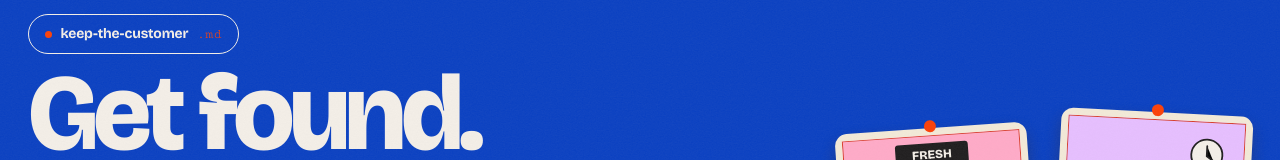
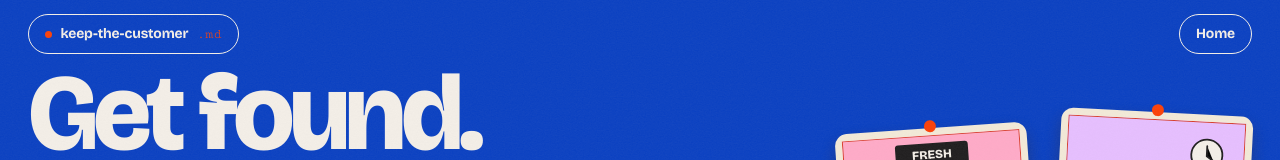
Before and after one commit to drpnvasist/drpnvasist.github.io, a plain HTML site: page keep-the-customer/index.html in a window 1280 px wide. Shown: the top 160 px of the page. Drawn offline with nearby package versions, Linux system fonts and the light colour scheme.

Commit message:
Add files via upload

```diff
--- a/keep-the-customer/index.html
+++ b/keep-the-customer/index.html
@@ -76,6 +76,8 @@ em,.em{font-style:normal;font-weight:800;letter-spacing:-.01em}
 .pill.pink{background:var(--pink);color:var(--ink)}
 .pill.ghost{border-color:currentColor}
 .pill.ghost:hover{background:var(--ink);color:var(--paper);border-color:var(--ink)}
+a.pill{text-decoration:none;color:inherit}
+@media (max-width:400px){.acts{gap:6px}.pill{padding:0 10px}}
 .acts{display:flex;gap:8px}
 .steps{display:flex;gap:6px;list-style:none;min-width:0}
 .steps li{display:inline-flex;align-items:center;gap:8px;height:34px;padding:0 6px;border:1px solid color-mix(in srgb,currentColor 35%,transparent);border-radius:999px;font-size:13px;font-weight:700;letter-spacing:-.01em;white-space:nowrap;transition:background-color .5s var(--ease),color .5s var(--ease)}
@@ -428,7 +430,7 @@ function bar(label){
     return `<li class="${cls}" ${no===cur?'aria-current="step"':''}><span class="n">${no<cur?'&#10003;':no}</span><span class="t">${t}</span></li>`}).join('');
   return `<div class="tbar"><div class="pill brand"><span class="d"></span><span class="full">keep-the-customer</span><span class="md">.md</span></div>
    ${cur?`<ol class="steps" aria-label="Your journey">${steps}</ol>`:''}
-   <div class="acts">${label?`<button class="pill ghost" data-act="back">&larr; ${label}</button>`:''}${cur?`<button class="pill pink" data-act="help">How to play</button>`:''}</div></div>`;
+   <div class="acts">${label?`<button class="pill ghost" data-act="back">&larr; ${label}</button>`:''}${cur?`<button class="pill pink" data-act="help">How to play</button>`:''}<a class="pill ghost" href="https://drpnvasist.com" target="_top">Home</a></div></div>`;
 }
 function nowText(m,preview){
   return `${preview?'If you confirm these choices. ':'Your shop right now. '}Visibility: ${METER.vis.st(m.vis).toLowerCase()}. Delivery: ${METER.rel.st(m.rel).toLowerCase()}. Loyalty: ${METER.loy.st(m.loy).toLowerCase()}.`;
```
